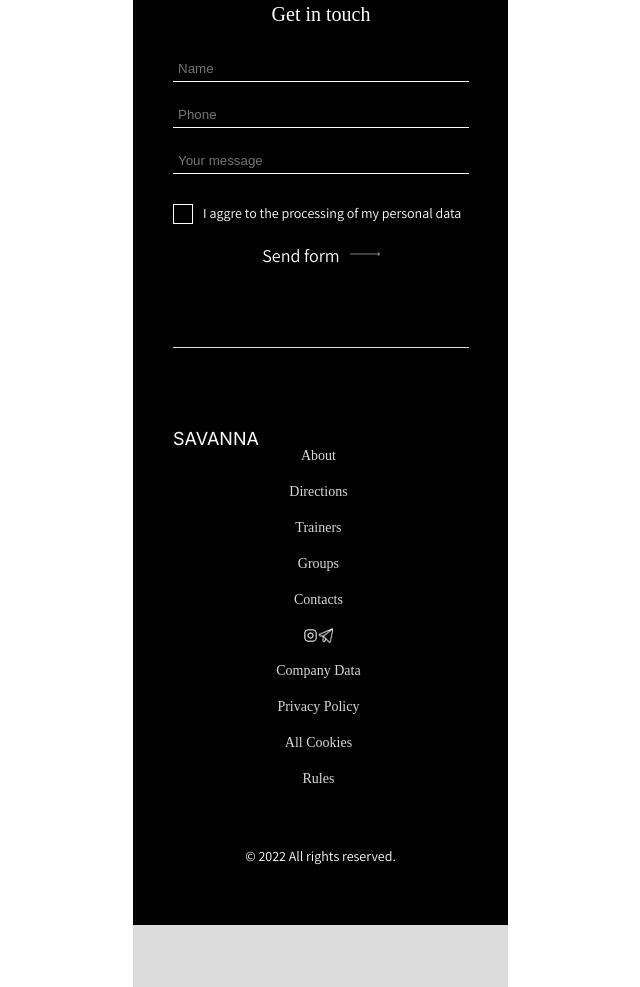
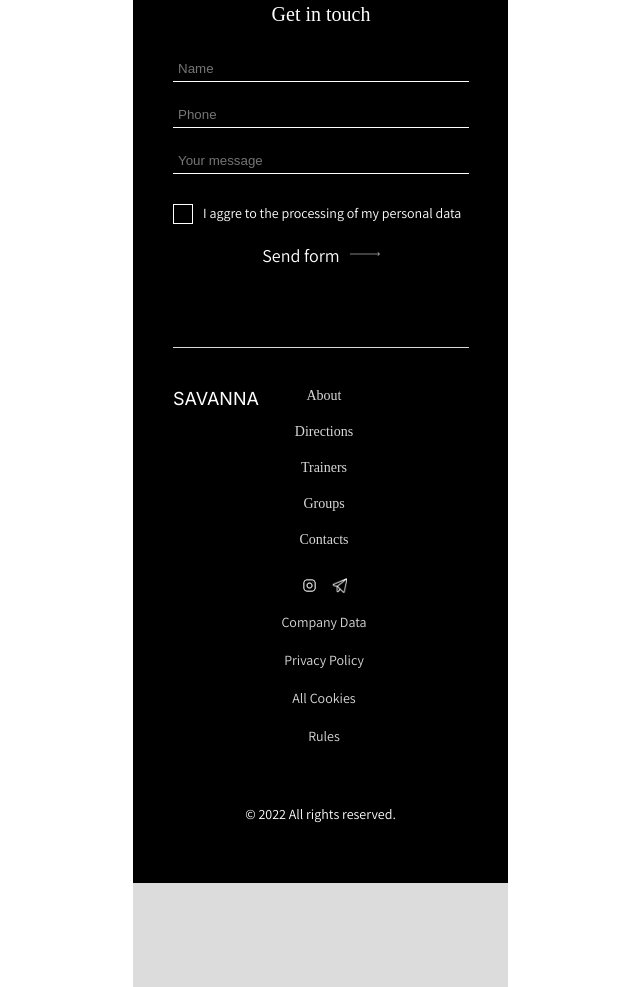
Before and after one commit to LeraMusienko78/HW-balet, a website built with Vite: page balet/index.html in a window 1280 px wide. Shown: the part 3978-4965 px from the top of the page, without its empty margins (267-907 px from the left). Built offline with nearby package versions, Linux system fonts and the light colour scheme; files whose address does not match are found by name; a web font is replaced by a local one.

Commit message:
added end struct

```diff
--- a/balet/SASS/style.scss
+++ b/balet/SASS/style.scss
@@ -238,7 +238,7 @@ a {
                 border: none;
                 border-bottom: 1px solid $primary-text-color;
                 padding: 5px;
-                color: white;
+
             }
 
             .agreement{
@@ -300,34 +300,41 @@ footer{
 
     .section{
         display: flex;
+        margin-left: 40px
     }
 
     .logo{
-        padding: 40px;
-        padding-right: 0px;
         @include font ($font-size-l,$inter-font-family,$primary-text-color);
+        width: 20%;
     }
 
-    .content-wrapper{
-        width: 300px;
+    .footer-nav{
         display: flex;
-        flex-direction: column;
-        align-items: center;
-        margin-top: 40px;
-        margin-right: 130px;
+        @include flexbox(column, center ,center,0px, 100%);
+        margin-right: 100px;
 
-        .content{
-           @include font($font-size-s,$kaiseiOpti-font-family,$secondary-text-color);
-           margin-top: 20px;
+        .nav-link {
+            @include font($font-size-s,$kaiseiOpti-font-family,$secondary-text-color);
+            margin-top: 20px;
+        }
+        .nav-link:first-child,.content:first-child{
+            margin-top: 0px;
         }
 
         .contact-wrapper{
+            width: 45px;
             display: flex;
-            margin-top: 20px;
+            justify-content: space-between;
 
             .contact{
-                @include size(15px,15px);
+                width: 15px;
+                margin-top: 30px;
             }
+        }
+
+        .content{
+            @include font($font-size-s,$assistant-font-family,$secondary-text-color);
+            margin-top: 20px;
         }
     }
 
@@ -336,7 +343,5 @@ footer{
         justify-content: center;
         padding: 60px;
         @include font($font-size-s,$assistant-font-family,$primary-text-color);
-
-
     }
 }
--- a/balet/index.html
+++ b/balet/index.html
@@ -158,14 +158,16 @@
       <footer class="footer">
 
         <section class="section">
+
           <div class="logo">SAVANNA</div>
 
-          <div class="content-wrapper">
-           <span class="content">About</span>
-           <span class="content">Directions</span>
-           <span class="content">Trainers</span>
-           <span class="content">Groups</span>
-           <span class="content">Contacts</span>
+          <nav class="footer-nav">
+
+            <a href="#" class="nav-link">About</a>
+            <a href="#" class="nav-link">Directions</a>
+            <a href="#" class="nav-link">Trainers</a>
+            <a href="#" class="nav-link">Groups</a>
+            <a href="#" class="nav-link">Contacts</a>
 
             <div class="contact-wrapper">
               <img src="./public/icons/instagram.png" class="contact">
@@ -177,7 +179,7 @@
             <span class="content">All Cookies</span>
             <span class="content">Rules</span>
 
-          </div>
+          </nav>
 
         </section>
 
```
Also changed, not shown: 1 other file. Lines whose indentation alone changed are shown as unchanged.
